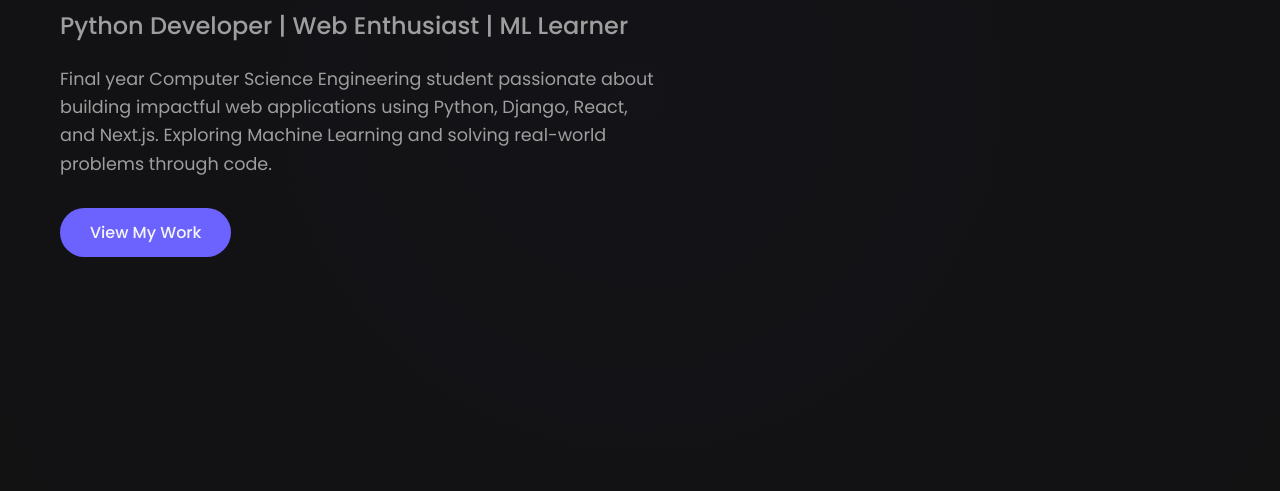
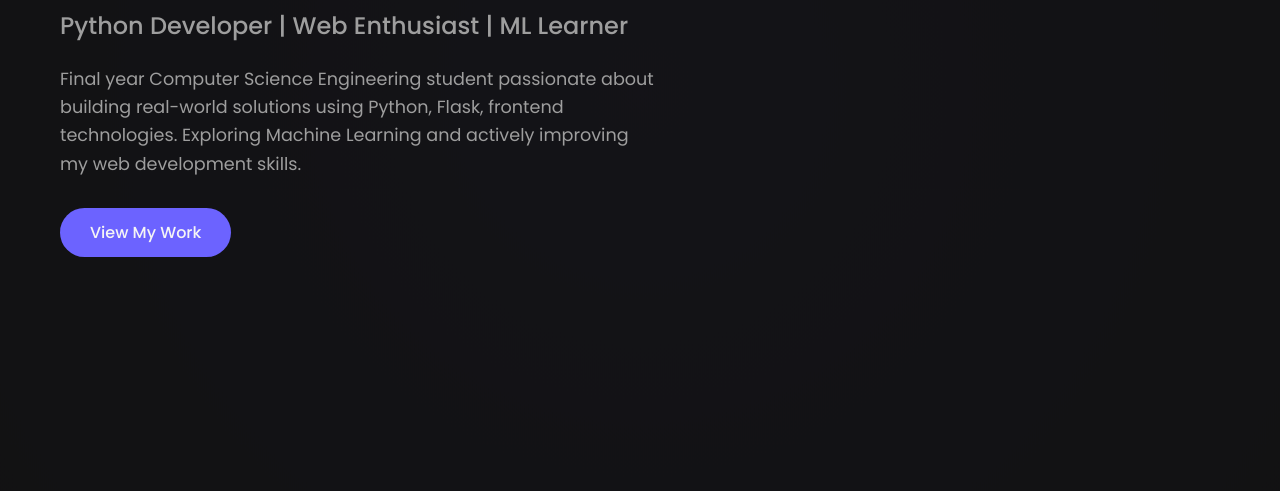
Before and after one commit to ArdraSajeevan/Portfolio, a plain HTML site: page index.html in a window 1280 px wide. Shown: the part 309-800 px from the top of the page. Drawn offline with Linux system fonts and the light colour scheme.

Commit message:
updated portfolio

```diff
--- a/index.html
+++ b/index.html
@@ -3,7 +3,7 @@
 <head>
     <meta charset="UTF-8">
     <meta name="viewport" content="width=device-width, initial-scale=1.0">
-    <title>My Portfolio | Student Developer</title>
+    <title>Ardra Sajeevan Portfolio</title>
     <link rel="stylesheet" href="https://cdnjs.cloudflare.com/ajax/libs/font-awesome/6.4.0/css/all.min.css">
     <link rel="stylesheet" href="css/style.css">
     <link rel="preconnect" href="https://fonts.googleapis.com">
@@ -38,8 +38,8 @@
                 <h1>Hi, I'm <span>Ardra Sajeevan</span></h1>
                 <h2>Python Developer | Web Enthusiast | ML Learner</h2>
                 <p>
-                  Final year Computer Science Engineering student passionate about building impactful web applications using
-                  Python, Django, React, and Next.js. Exploring Machine Learning and solving real-world problems through code.
+                Final year Computer Science Engineering student passionate about building real-world solutions using
+                Python, Flask, frontend technologies. Exploring Machine Learning and actively improving my web development skills.
                 </p>
                 <a href="#projects" class="btn">View My Work</a>
             </div>
```
